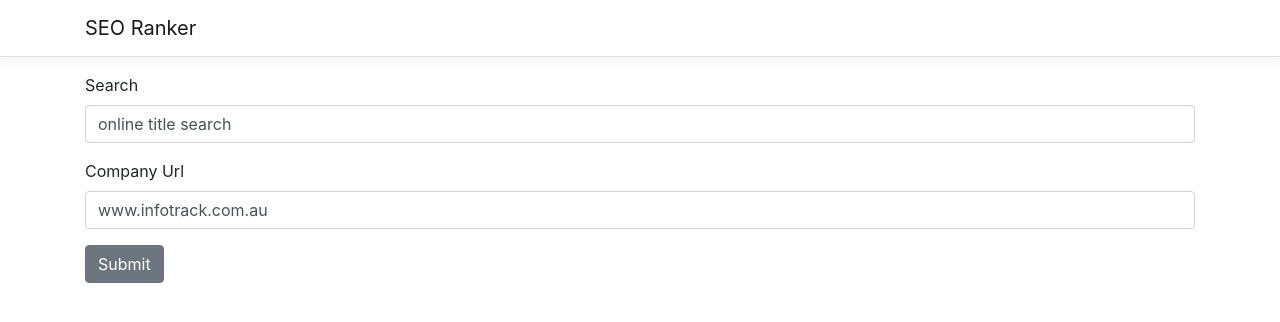
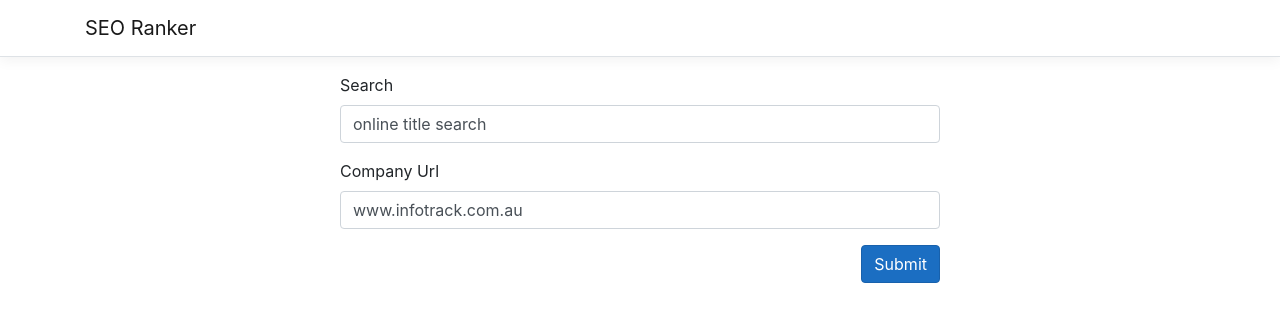
Before and after one commit to jeffvhuang/seo-ranker, a React (Create React App) app in the folder SEORanker.presentation/ClientApp/: page / in a window 1280 px wide. Shown: the top 322 px of the page. Built offline with nearby package versions, Linux system fonts and the light colour scheme.

Commit message:
disabled button when submitted

```diff
--- a/SEORanker.presentation/ClientApp/package.json
+++ b/SEORanker.presentation/ClientApp/package.json
@@ -3,7 +3,7 @@
   "version": "0.1.0",
   "private": true,
   "dependencies": {
-    "babel-eslint": "10.0.1",
+    "babel-eslint": "^10.0.3",
     "bootstrap": "^4.1.3",
     "jquery": "^3.4.1",
     "merge": "^1.2.1",
@@ -20,7 +20,7 @@
   "devDependencies": {
     "ajv": "^6.9.1",
     "cross-env": "^5.2.0",
-    "eslint": "^5.12.0",
+    "eslint": "^6.6.0",
     "eslint-config-react-app": "^4.0.1",
     "eslint-plugin-flowtype": "^2.0.0",
     "eslint-plugin-import": "^2.14.0",
--- a/SEORanker.presentation/ClientApp/src/components/Home.js
+++ b/SEORanker.presentation/ClientApp/src/components/Home.js
@@ -17,7 +17,7 @@ export class Home extends Component {
 
     render() {
         return (
-            <div>
+            <div className="main">
                 <SearchForm setRanks={this.setRanks} />
                 <Ranks ranks={this.state.ranks} />
             </div>
--- a/SEORanker.presentation/ClientApp/src/components/SearchForm.js
+++ b/SEORanker.presentation/ClientApp/src/components/SearchForm.js
@@ -1,5 +1,7 @@
 import React, { Component } from 'react';
-import { Button, Form, FormGroup, Label, Input } from 'reactstrap';
+import { Form, FormGroup, Label, Input } from 'reactstrap';
+import SubmitButton from './common/SubmitButton';
+import { getRanks } from '../helpers/utils';
 
 export class SearchForm extends Component {
     static displayName = SearchForm.name;
@@ -10,6 +12,7 @@ export class SearchForm extends Component {
         this.state = {
             search: 'online title search',
             url: 'www.infotrack.com.au',
+            loading: false
         }
     }
 
@@ -21,6 +24,10 @@ export class SearchForm extends Component {
 
     handleSubmit = (e) => {
         e.preventDefault();
+        this.setState({ loading: true }, this.fetchRanks);
+    }
+
+    fetchRanks = () => {
         const { search, url } = this.state;
         const data = { search, url };
 
@@ -32,13 +39,17 @@ export class SearchForm extends Component {
             },
             body: JSON.stringify(data),
         })
-        .then(resp => resp.json())
-        .then(json => {
-            this.props.setRanks(json);
-        })
-        .catch((error) => {
-            console.error('Error:', error);
-        });
+            .then(resp => resp.json())
+            .then(json => {
+                const ranks = getRanks(json);
+                this.props.setRanks(ranks);
+                })
+            .catch((error) => {
+                console.error('Error:', error);
+            })
+            .finally(() => {
+                this.setState({ loading: false });
+            })
     }
 
   render() {
@@ -64,7 +75,9 @@ export class SearchForm extends Component {
                     value={this.state.url}
                     onChange={this.handleChange} />
             </FormGroup>
-            <Button type="submit">Submit</Button>
+            <div className="submit-row">
+                <SubmitButton isLoading={this.state.loading} />
+            </div>
         </Form>
     );
   }
--- /dev/null
+++ b/SEORanker.presentation/ClientApp/src/components/common/SubmitButton.js
@@ -0,0 +1,15 @@
+import React from 'react';
+import PropTypes from "prop-types";
+import { Button } from 'reactstrap';
+
+SubmitButton.propTypes = {
+    isLoading: PropTypes.bool
+};
+
+function SubmitButton({ isLoading }) {
+    return isLoading
+        ? <Button disabled>Submit</Button>
+        : <Button color="primary" type="submit">Submit</Button>;
+}
+
+export default SubmitButton;
--- /dev/null
+++ b/SEORanker.presentation/ClientApp/src/helpers/utils.js
@@ -0,0 +1,7 @@
+/**
+ * Parse string content into HTML DOM to navigate it
+ * @param {any} content HTML string content
+ */
+export function getRanks(content) {
+    return [5, 7, 99];
+}
--- a/SEORanker.presentation/ClientApp/src/styles/custom.css
+++ b/SEORanker.presentation/ClientApp/src/styles/custom.css
@@ -5,6 +5,11 @@ a {
 
 code {
   color: #E01A76;
+}
+
+.main {
+    max-width: 600px;
+    margin: 0 auto;
 }
 
 .btn-primary {
@@ -31,3 +36,8 @@ code {
     justify-content: center;
     align-items: center;
 }
+
+.submit-row {
+    display: flex;
+    justify-content: flex-end;
+}
```
Also changed, not shown: 1 other file (tests, documents, lock files or other folders).
